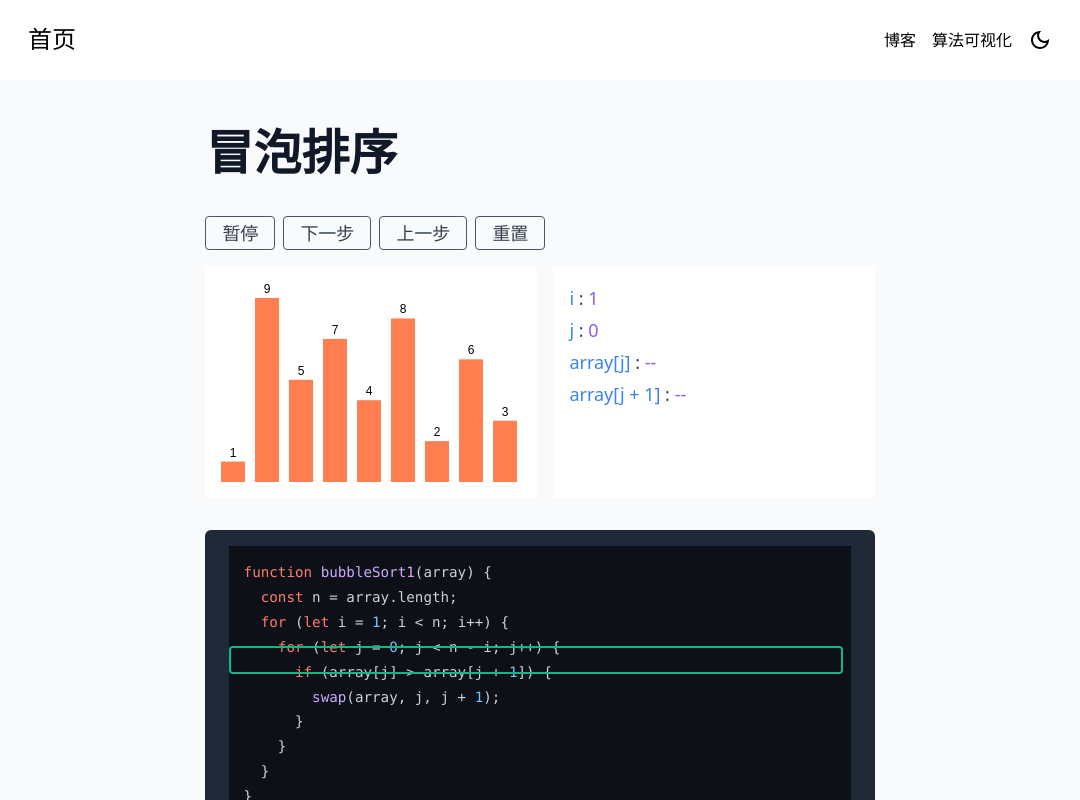
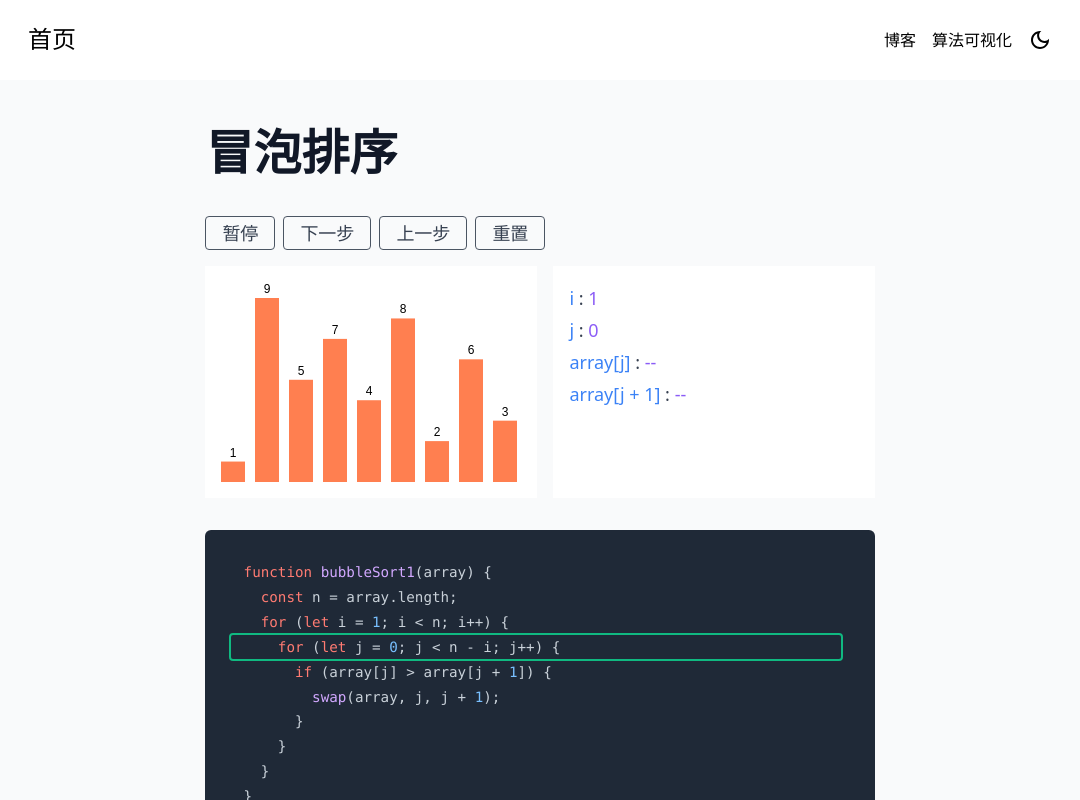
Before and after one commit to takeItIzzy/blog, a Next.js app: page /algorithm/sort/bubble in a window 1280 px wide. Both pictures are taken after a click on the button "开始". Shown: the top 800 px of the page, without its empty margins (100-1180 px from the left). Built offline with nearby package versions, Linux system fonts and the light colour scheme.

Commit message:
fix: fix the style breakage caused by upgrading Tailwind

```diff
--- a/components/algorithm/CodeBlock.tsx
+++ b/components/algorithm/CodeBlock.tsx
@@ -11,7 +11,7 @@ interface Props {
 }
 
 const CodeBlock = ({ children, activeLineIndex = -1 }: Props) => {
-  const lineHeight = React.useRef(28);
+  const lineHeight = React.useRef(25);
   const isMobile = React.useRef(false);
 
   React.useLayoutEffect(() => {
@@ -20,7 +20,7 @@ const CodeBlock = ({ children, activeLineIndex = -1 }: Props) => {
 
   React.useLayoutEffect(() => {
     isMobile.current = window.innerWidth < 1024;
-    lineHeight.current = isMobile.current ? 24 : 28;
+    lineHeight.current = isMobile.current ? 24 : 25;
   });
 
   return (
@@ -29,7 +29,7 @@ const CodeBlock = ({ children, activeLineIndex = -1 }: Props) => {
       <div
         className={`absolute transition-transform duration-300 ease-in-out border-2 rounded border-green-500 border-solid h-7 w-11/12 ${
           activeLineIndex >= 0 ? 'block' : 'hidden'
-        } ${isMobile.current ? 'top-6' : 'top-8'}`}
+        } ${isMobile.current ? 'top-6' : 'top-7'}`}
         style={{ transform: `translateY(${lineHeight.current * activeLineIndex}px)` }}
       />
     </pre>
--- a/components/layout/header.tsx
+++ b/components/layout/header.tsx
@@ -35,7 +35,6 @@ const Header = ({ disableScrollTop = false }: { disableScrollTop?: boolean }) =>
   const { dark, toggleDark } = useContext(ThemeContext);
 
   const isScrollTop = useScrollTop();
-  console.log(disableScrollTop || !isScrollTop);
 
   return (
     <nav
--- a/tailwind.config.js
+++ b/tailwind.config.js
@@ -52,6 +52,7 @@ module.exports = {
             code: {
               fontWeight: 300,
               color: themeColorLight,
+              background: 'inherit !important',
             },
           },
         },
@@ -65,6 +66,7 @@ module.exports = {
             code: {
               fontWeight: 300,
               color: themeColorDark,
+              background: 'inherit !important',
             },
             'h1,h2,h3,h4,h5,h6,th': {
               color: titleColorDark,
```
